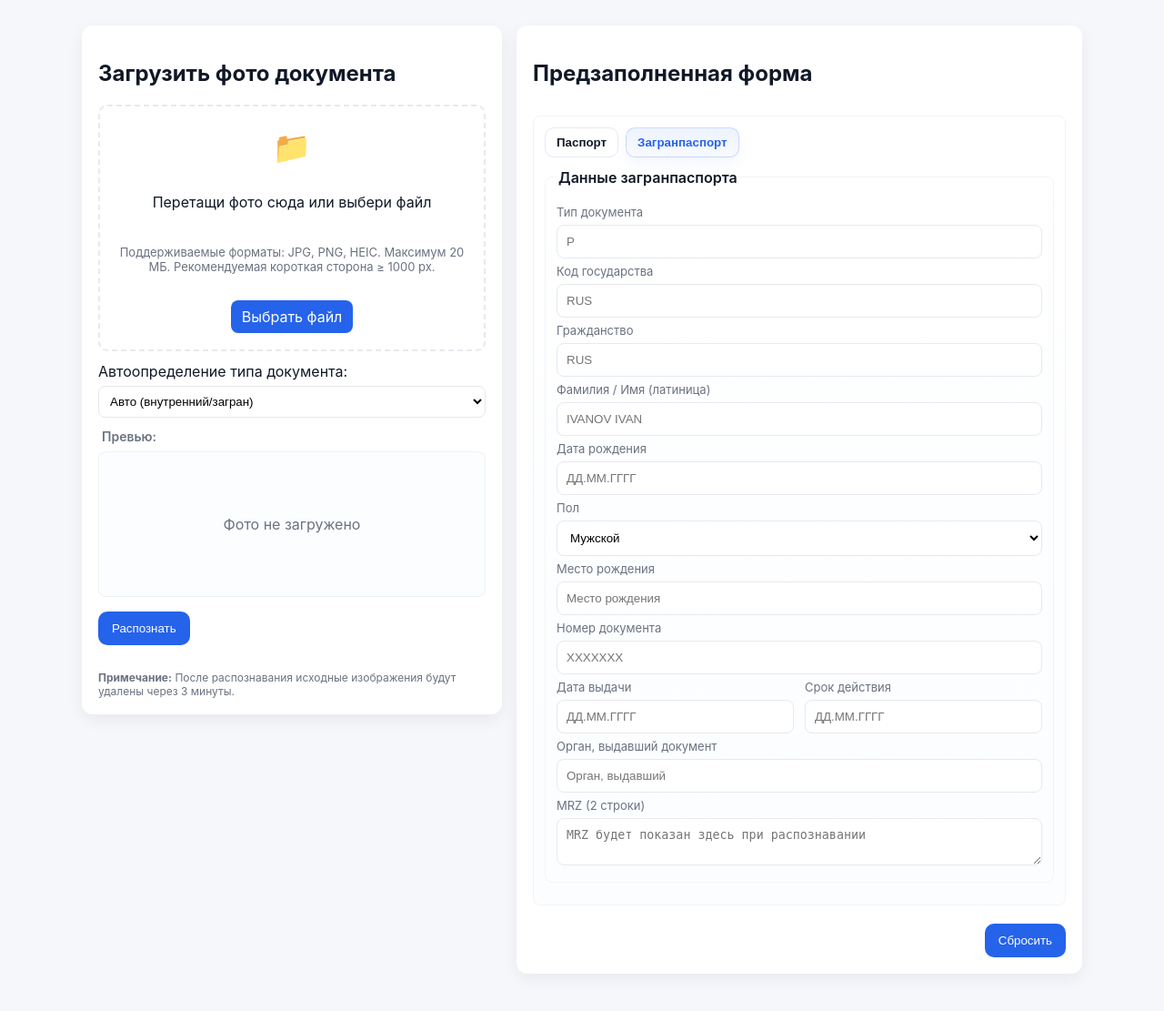
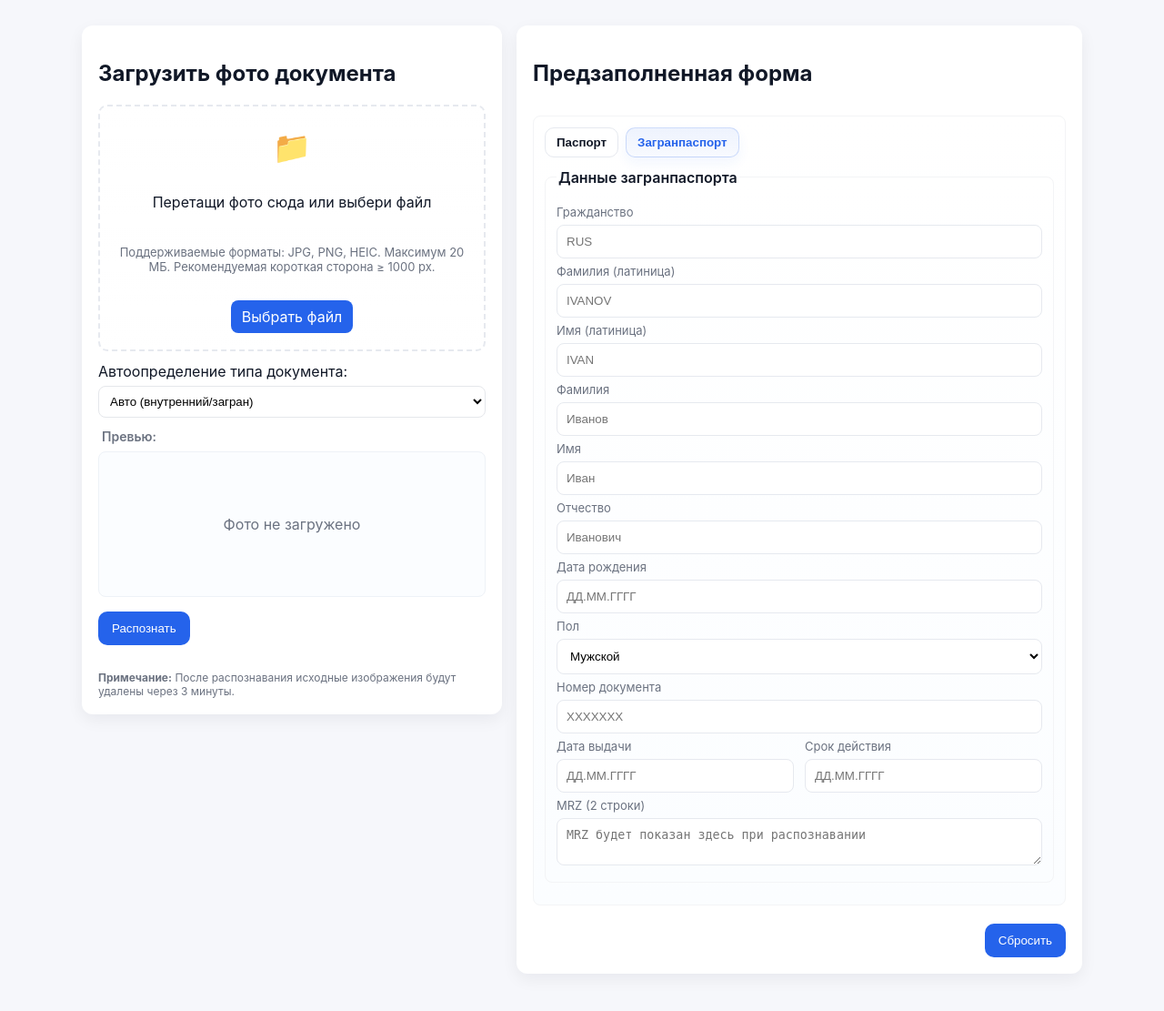
Before and after one commit to KoTeuKaSeeker/passport-ocr, a FastAPI app: page / in a window 1280 px wide, after a click on "Загранпаспорт". Shown: the part 66-1177 px from the top of the page at 91% size. Run offline with FastAPI, Linux system fonts and the light colour scheme.

Commit message:
made frontend

```diff
--- a/main.py
+++ b/main.py
@@ -6,9 +6,7 @@ from PIL import Image
 import numpy as np
 import random
 import io
-
-from src.vllm_passport_recognitor import VLLMPassportRecognitor
-from passport_recognitor_with_llm import PassportRecognitor
+from src.passport_recognitor import PassportRecognitor
 
 app = FastAPI()
 
@@ -17,8 +15,7 @@ app.mount("/static", StaticFiles(directory="static"), name="static")
 templates = Jinja2Templates(directory="static/templates")
 
 passport_prompt_path = r"prompts/passport_prompt_gpt.md"
-vllm = VLLMPassportRecognitor(passport_prompt_path)
-recognitor = PassportRecognitor(vllm)
+recognitor = PassportRecognitor()
 
 @app.get("/", response_class=HTMLResponse)
 async def index(request: Request):
@@ -29,8 +26,9 @@ async def recognize_passport(file: UploadFile = File(...)):
     contents = await file.read()
 
     image_pil = Image.open(io.BytesIO(contents)).convert("RGB")
+    image = np.array(image_pil)
 
-    passport_fields = recognitor.extract_passport_data(image_pil)
+    passport_fields = recognitor.extract_passport_data(image)
 
     # passport_fields = {
     #     'passport_surname': 'ДОЛГОВ',
@@ -70,10 +68,14 @@ async def recognize_passport(file: UploadFile = File(...)):
         "filename": file.filename,
         "content_type": file.content_type,
         "size": len(contents),
-        "status": "ok",
         "passport_type": passport_fields["passport_type"],
         "fields": passport_fields
     }
+
+    if "error" in passport_fields:
+        result["error"] = str(passport_fields.get("error", None))
+        del passport_fields["error"]
+
 
     return JSONResponse(content=result)
 
--- a/src/image_preprocessor.py
+++ b/src/image_preprocessor.py
@@ -1,8 +1,6 @@
 import cv2
 import numpy as np
 from paddleocr import PaddleOCR
-import matplotlib.pyplot as plt
-import os
 import random
 import colorsys
 
--- a/src/passport_recognitor.py
+++ b/src/passport_recognitor.py
@@ -118,6 +118,8 @@ class PassportRecognitor:
         else:
             # passport_data = "Can't extract data from foreign passports yet."
             passport_data = self.extract_foreign_passport_data(paddle_result, related_bboxes, cropped_image)
+
+        passport_data["passport_type"] = passport_type
 
         return passport_data
 
@@ -245,6 +247,7 @@ class PassportRecognitor:
         output_dict["passport_department_code"] = department_code
 
         output_dict["passport_authority"] = authority
+        output_dict["passport_mrz"] = mrz_first_line + "\n" + mrz_second_line
 
         return output_dict
 
@@ -588,8 +591,7 @@ class PassportRecognitor:
 
         output_dict["foreign_document_number"] = fields.document_number
 
-        output_dict["mrz_1"] = mrz_first_line
-        output_dict["mrz_2"] = mrz_second_line
+        output_dict["foreign_mrz"] = f"{mrz_first_line}\n{mrz_second_line}"
 
         return output_dict
 
--- a/static/scripts/main.js
+++ b/static/scripts/main.js
@@ -465,7 +465,7 @@
 
                 }).catch(err => {
                     console.error("Ошибка распознавания:", err);
-                    showMessage('Ошибка распознавания изображения.', 'error');
+                    showMessage('Ошибка распознавания изображения: ', err);
                     return;
                 }).finally(() => {
                     // скрыть индикатор, разблокировать кнопку
--- a/static/templates/index.html
+++ b/static/templates/index.html
@@ -178,7 +178,7 @@
 
                     <label class="field">
                         <span class="label">Кем выдан</span>
-                        <input type="text" name="passport_issued_by" placeholder="Название органа" />
+                        <input type="text" name="passport_authority" placeholder="Название органа" />
                     </label>
 
                     <label class="field">
@@ -204,25 +204,34 @@
                 >
                 <fieldset class="group inner">
                     <legend>Данные загранпаспорта</legend>
-
                     <label class="field">
-                        <span class="label">Тип документа</span>
-                        <input type="text" name="foreign_doc_type" placeholder="P" />
+                        <span class="label">Гражданство</span>
+                        <input type="text" name="foreign_nationality" placeholder="RUS" />
                     </label>
 
                     <label class="field">
-                        <span class="label">Код государства</span>
-                        <input type="text" name="foreign_country_code" placeholder="RUS" />
+                        <span class="label">Фамилия (латиница)</span>
+                        <input type="text" name="foreign_lat_surname" placeholder="IVANOV" />
                     </label>
 
                     <label class="field">
-                        <span class="label">Гражданство</span>
-                        <input type="text" name="foreign_citizenship" placeholder="RUS" />
+                        <span class="label">Имя (латиница)</span>
+                        <input type="text" name="foreign_lat_name" placeholder="IVAN" />
                     </label>
 
                     <label class="field">
-                        <span class="label">Фамилия / Имя (латиница)</span>
-                        <input type="text" name="foreign_latin_name" placeholder="IVANOV IVAN" />
+                        <span class="label">Фамилия</span>
+                        <input type="text" name="foreign_cyr_surname" placeholder="Иванов" />
+                    </label>
+
+                    <label class="field">
+                        <span class="label">Имя</span>
+                        <input type="text" name="foreign_cyr_name" placeholder="Иван" />
+                    </label>
+
+                    <label class="field">
+                        <span class="label">Отчество</span>
+                        <input type="text" name="foreign_patronymic" placeholder="Иванович" />
                     </label>
 
                     <label class="field">
@@ -239,13 +248,8 @@
                     </label>
 
                     <label class="field">
-                        <span class="label">Место рождения</span>
-                        <input type="text" name="foreign_birth_place" placeholder="Место рождения" />
-                    </label>
-
-                    <label class="field">
                         <span class="label">Номер документа</span>
-                        <input type="text" name="foreign_number" placeholder="XXXXXXX" />
+                        <input type="text" name="foreign_document_number" placeholder="XXXXXXX" />
                     </label>
 
                     <div class="row two-cols">
@@ -258,11 +262,6 @@
                         <input type="text" name="foreign_expiry_date" placeholder="ДД.ММ.ГГГГ" />
                         </label>
                     </div>
-
-                    <label class="field">
-                        <span class="label">Орган, выдавший документ</span>
-                        <input type="text" name="foreign_issued_by" placeholder="Орган, выдавший" />
-                    </label>
 
                     <label class="field">
                         <span class="label">MRZ (2 строки)</span>
```
